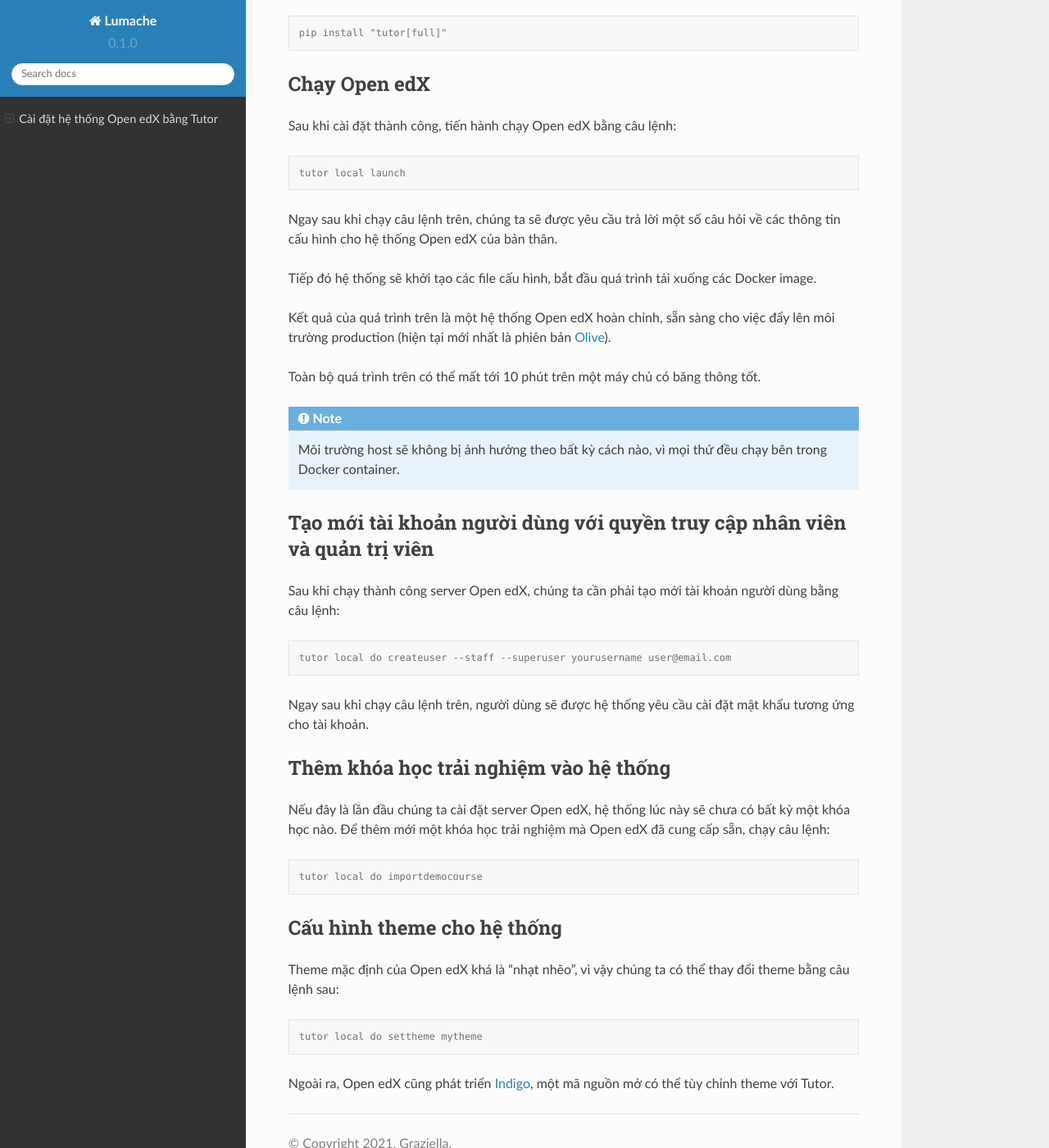
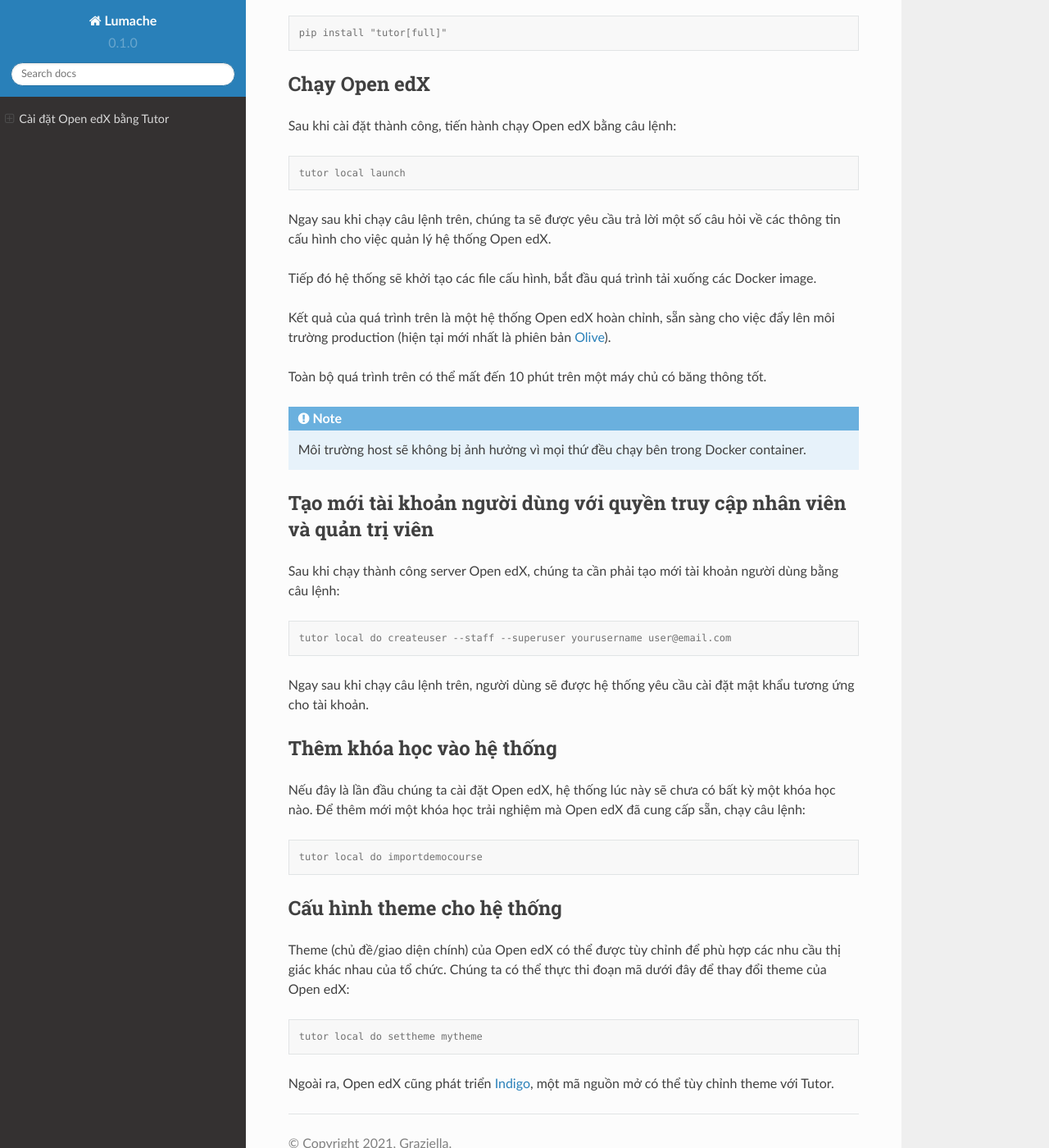
Before and after one commit to dlowji/rtd-openedx, a Sphinx documentation site: the page built from docs/source/tutor.rst, in a window 1280 px wide and 1400 px high, scrolled down 1014 px. Shown: the whole window at 82% size. Built offline with Sphinx 7.4.7 and the Read the Docs theme 2.0.0, drawn with Linux system fonts in a browser that asks for light colours; some of the changed text lies outside the part shown.

Commit message:
Update tutor.rst

```diff
--- a/docs/source/tutor.rst
+++ b/docs/source/tutor.rst
@@ -1,6 +1,6 @@
 .. _tutor-settingup:
 
-Cài đặt hệ thống Open edX bằng Tutor
+Cài đặt Open edX bằng Tutor
 ====================================
 
 .. toctree::
@@ -49,17 +49,17 @@
 
     tutor local launch
 
-Ngay sau khi chạy câu lệnh trên, chúng ta sẽ được yêu cầu trả lời một số câu hỏi về các thông tin cấu hình cho hệ thống Open edX của bản thân.
+Ngay sau khi chạy câu lệnh trên, chúng ta sẽ được yêu cầu trả lời một số câu hỏi về các thông tin cấu hình cho việc quản lý hệ thống Open edX.
 
 Tiếp đó hệ thống sẽ khởi tạo các file cấu hình, bắt đầu quá trình tải xuống các Docker image.
 
 Kết quả của quá trình trên là một hệ thống Open edX hoàn chỉnh, sẵn sàng cho việc đẩy lên môi trường production (hiện tại mới nhất là phiên bản `Olive <https://edx.readthedocs.io/projects/edx-installing-configuring-and-running/en/latest/platform_releases/olive.html>`_).
 
-Toàn bộ quá trình trên có thể mất tới 10 phút trên một máy chủ có băng thông tốt.
+Toàn bộ quá trình trên có thể mất đến 10 phút trên một máy chủ có băng thông tốt.
 
 .. note::
 
-    Môi trường host sẽ không bị ảnh hưởng theo bất kỳ cách nào, vì mọi thứ đều chạy bên trong Docker container.
+    Môi trường host sẽ không bị ảnh hưởng vì mọi thứ đều chạy bên trong Docker container.
 
 Tạo mới tài khoản người dùng với quyền truy cập nhân viên và quản trị viên
 --------------------------------------------------------------------------
@@ -71,9 +71,9 @@
 
 Ngay sau khi chạy câu lệnh trên, người dùng sẽ được hệ thống yêu cầu cài đặt mật khẩu tương ứng cho tài khoản.
 
-Thêm khóa học trải nghiệm vào hệ thống
+Thêm khóa học vào hệ thống
 --------------------------------------
-Nếu đây là lần đầu chúng ta cài đặt server Open edX, hệ thống lúc này sẽ chưa có bất kỳ một khóa học nào. Để thêm mới một khóa học trải nghiệm mà Open edX đã cung cấp sẵn, chạy câu lệnh:
+Nếu đây là lần đầu chúng ta cài đặt Open edX, hệ thống lúc này sẽ chưa có bất kỳ một khóa học nào. Để thêm mới một khóa học trải nghiệm mà Open edX đã cung cấp sẵn, chạy câu lệnh:
 
 .. code-block:: console
 
@@ -81,7 +81,7 @@
 
 Cấu hình theme cho hệ thống
 ---------------------------
-Theme mặc định của Open edX khá là “nhạt nhẽo”, vì vậy chúng ta có thể thay đổi theme bằng câu lệnh sau:
+Theme (chủ đề/giao diện chính) của Open edX có thể được tùy chỉnh để phù hợp các nhu cầu thị giác khác nhau của tổ chức. Chúng ta có thể thực thi đoạn mã dưới đây để thay đổi theme của Open edX:
 
 .. code-block:: console
 
```
Also changed, not shown: other parts of docs/source/tutor.rst (+2 -2 lines).
